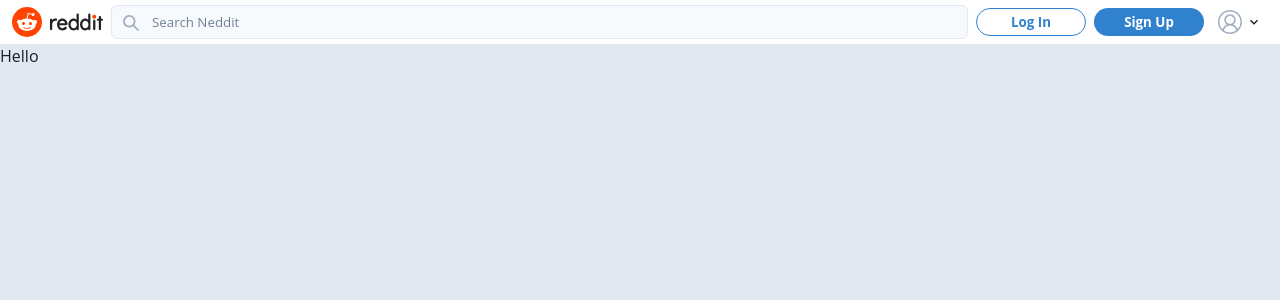
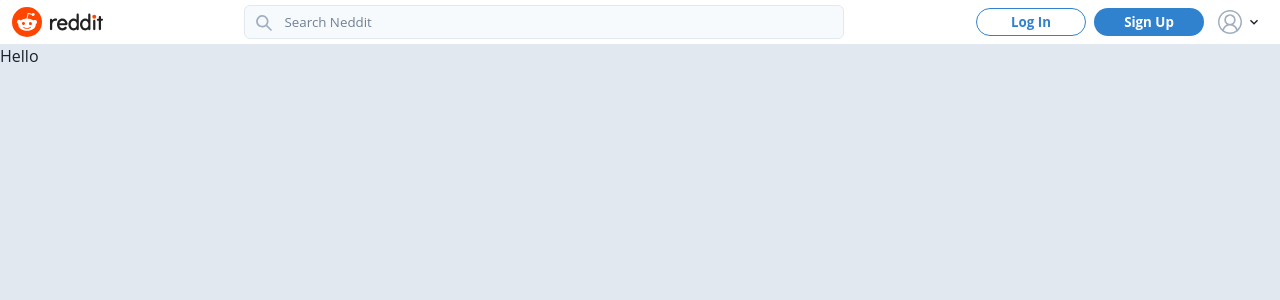
Before and after one commit to oguzthmc/neddit, a Next.js app: page / in a window 1280 px wide. Shown: the top 300 px of the page. Built offline with nearby package versions, Linux system fonts and the light colour scheme; no server answers.

Commit message:
community directory in navbar

```diff
--- /dev/null
+++ b/src/components/Navbar/Directory/Directory.tsx
@@ -0,0 +1,51 @@
+import React from 'react';
+import { ChevronDownIcon } from '@chakra-ui/icons';
+import {
+  Menu,
+  MenuButton,
+  MenuList,
+  Flex,
+  Icon,
+  Text
+} from '@chakra-ui/react';
+import { TiHome } from 'react-icons/ti';
+
+const UserMenu: React.FC = () => {
+  return (
+    <Menu>
+      <MenuButton
+        cursor='pointer'
+        padding='0px 6px'
+        borderRadius={4}
+        mr={2}
+        ml={{ base: 0, }}
+        _hover={{ outline: '1px solid', outlineColor: 'gray.200' }}
+      >
+        <Flex
+          align='center'
+          justify='space-between'
+          width={{ base: 'auto', lg: '200px' }}
+        >
+          <Flex align='center'>
+            <Icon
+              as={TiHome}
+              fontSize={24}
+              mr={{ base: 1, md: 2 }}
+            />
+            <Flex display={{ base: 'none', lg: 'flex' }}>
+              <Text fontWeight={600} fontSize='10pt'>
+                Home
+              </Text>
+            </Flex>
+          </Flex>
+          <ChevronDownIcon />
+        </Flex>
+      </MenuButton>
+      <MenuList>
+        {/* <Communities /> */}
+        Communities
+      </MenuList>
+    </Menu>
+  );
+};
+export default UserMenu;
--- a/src/components/Navbar/Navbar.tsx
+++ b/src/components/Navbar/Navbar.tsx
@@ -2,6 +2,7 @@
 import React from 'react';
 import { useAuthState } from 'react-firebase-hooks/auth';
 import { auth } from '../../firebase/clientApp';
+import Directory from './Directory/Directory';
 import RightContent from './RightContent/RightContent';
 import SearchInput from './SearchInput';
 
@@ -9,8 +10,17 @@
   const [user, loading, error] = useAuthState(auth);
 
   return (
-    <Flex bg='white' height='44px' padding='6px 12px'>
-      <Flex align='center'>
+    <Flex
+      bg='white'
+      height='44px'
+      padding='6px 12px'
+      justify={{ md: 'space-between' }}
+    >
+      <Flex
+        align='center'
+        width={{ base: '40px', md: 'auto' }}
+        mr={{ base: 0, md: 2 }}
+      >
         <Image src="/images/redditFace.svg" alt='' height='30px' />
         <Image
           src="/images/redditText.svg"
@@ -19,8 +29,8 @@
           display={{ base: 'none', md: 'unset' }}
         />
       </Flex>
-      {/* <Directory /> */}
-      <SearchInput />
+      {user && <Directory />}
+      <SearchInput user={user} />
       <RightContent user={user} />
     </Flex >
   );
--- a/src/components/Navbar/SearchInput.tsx
+++ b/src/components/Navbar/SearchInput.tsx
@@ -6,14 +6,20 @@
   InputLeftElement
 } from '@chakra-ui/react';
 import { SearchIcon } from '@chakra-ui/icons';
+import { User } from 'firebase/auth';
 
 type SearchInputProps = {
-  // user:
+  user?: User | null;
 };
 
-const SearchInput: React.FC<SearchInputProps> = () => {
+const SearchInput: React.FC<SearchInputProps> = ({ user }) => {
   return (
-    <Flex flexGrow={1} mr={2} align='center'>
+    <Flex
+      flexGrow={1}
+      maxWidth={user ? 'auto' : '600px'}
+      mr={2}
+      align='center'
+    >
       <InputGroup>
         <InputLeftElement
           pointerEvents='none'
```
